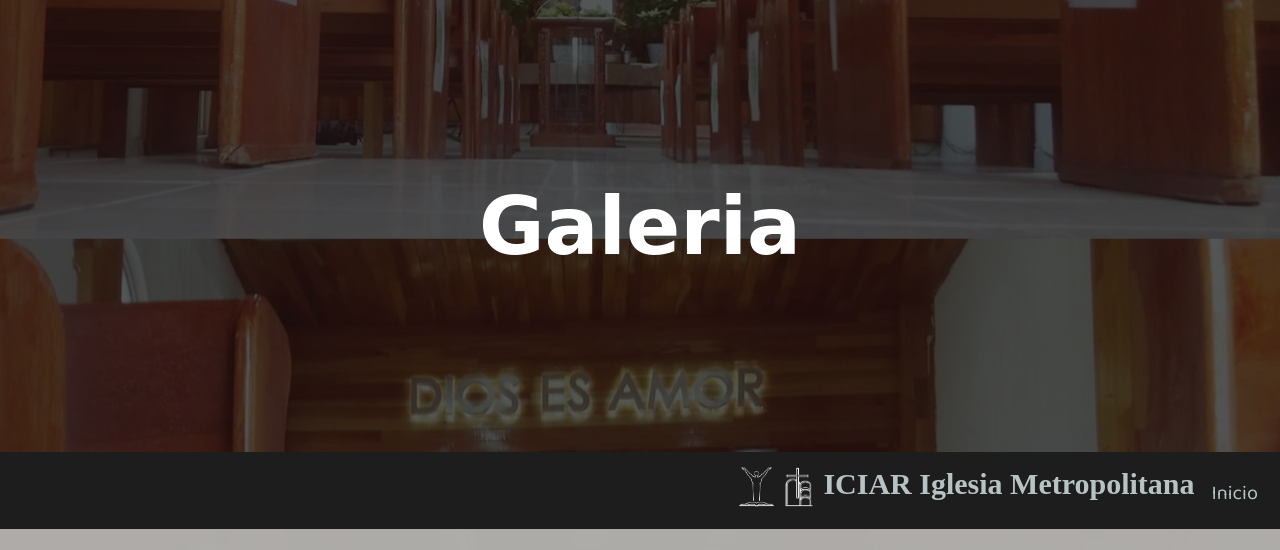
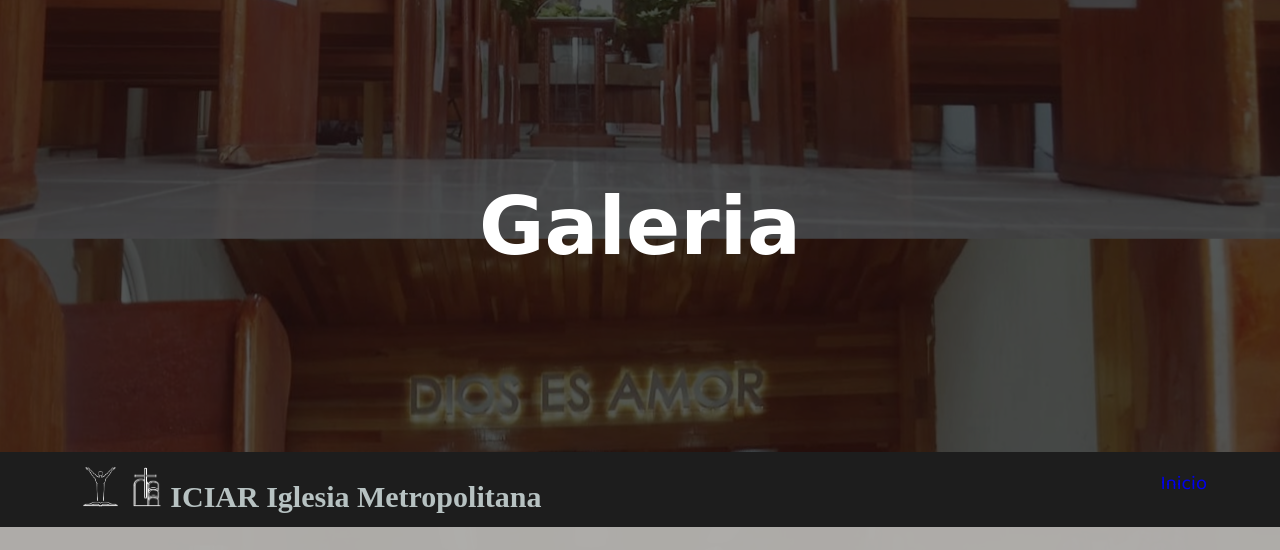
Before and after one commit to ICIARMetropolitana/ICIARMetropolitana.github.io, a plain HTML site: page galeria.html in a window 1280 px wide. Shown: the top 550 px of the page. Drawn offline with nearby package versions, Linux system fonts and the light colour scheme; a web font is replaced by a local one.

Commit message:
Add files via upload

```diff
--- a/galeria.html
+++ b/galeria.html
@@ -35,15 +35,22 @@
         <header class="container">
             <div id="header">
                 <div class="main">
-                    <ul class="nav">
-                        <li><a href="https://iciar.org" style="padding: 0px 0px;padding-left: 5px; padding-right: 5px;" target="_blank"><img src="images/logoICIAR.png" class="img10" alt="Logo Iciar"></a></li>
-                        <li><a href="index.html" style="padding: 0px 0px; padding-left: 5px; padding-right: 5px;"><img src="images/logoMetropolitana.png" class="img10" alt="Logo Metropolitana"></a></li>
-                        <li>
-                            <h1 class="hh"> ICIAR Iglesia Metropolitana</h1>
+                    <ul class="nav2">
+                        <li class="nav1">
+                            <h1 class="hh">
+                                <a href="https://iciar.org" style="padding: 0px 0px;padding-left: 5px; padding-right: 5px;" target="_blank">
+                                    <img src="images/logoICIAR.png" class="img10" alt="Logo Iciar">
+                                </a>
+                                <a href="index.html" style="padding: 0px 0px; padding-left: 5px; padding-right: 5px;">
+                                    <img src="images/logoMetropolitana.png" class="img10" alt="Logo Metropolitana">
+                                </a>ICIAR Iglesia Metropolitana
+                            </h1>
                         </li>
-                        <li style="float:right;">
-                            <a href="index.html">Inicio</a>
-                        </li>
+                        <div class="navG">
+                            <li style="float:right;">
+                                <a href="index.html">Inicio</a>
+                            </li>
+                        </div>
                     </ul>
                 </div>
             </div>
```
Also changed, not shown: index.html (+1 -1 lines).
